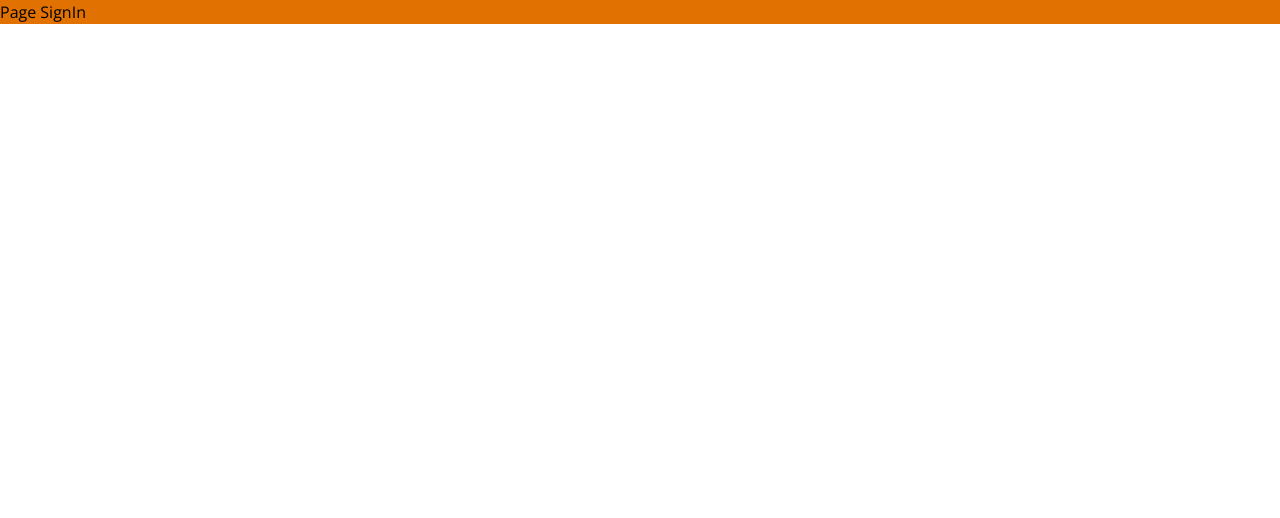
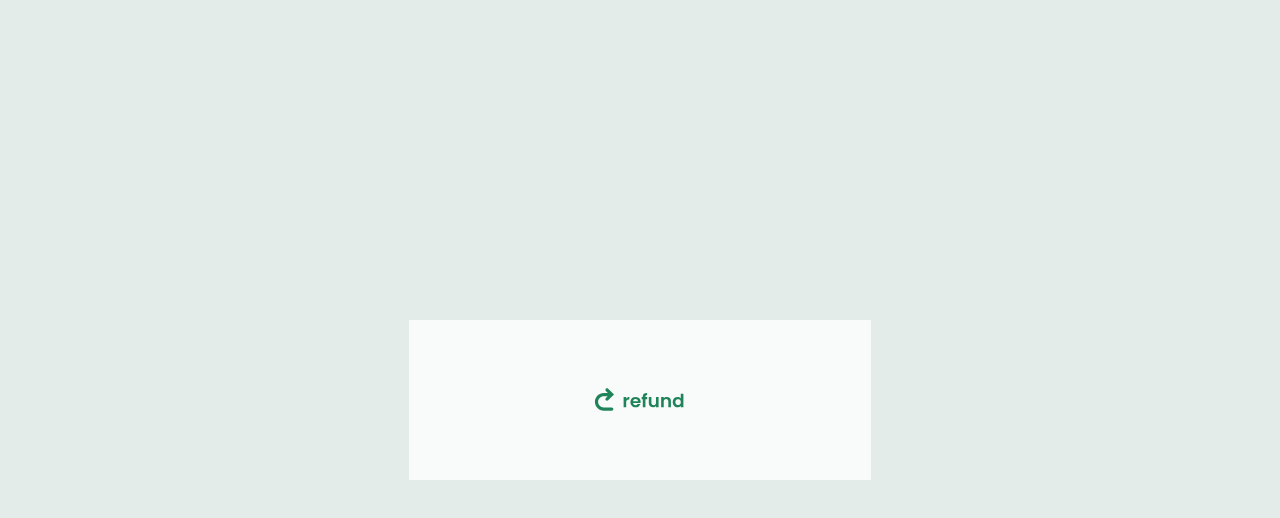
Before and after one commit to pedroqueirozs/refund_app2.0, a React (Vite) app: page / in a window 1280 px wide. Shown: the top 518 px of the page. Built offline with nearby package versions, Linux system fonts and the light colour scheme.

Commit message:
starting to create components

```diff
--- /dev/null
+++ b/src/components/AuthLayout.tsx
@@ -0,0 +1,13 @@
+import { Outlet } from "react-router"
+import logoSvg from "../assets/logo.svg"
+
+export function AuthLayout() {
+    return (
+        <div className="w-screen h-screen bg-gray-400 flex flex-col justify-center items-center text-gray-100">
+            <main className="bg-gray-500 p-8 rouded-md flex items-center flex-col md:min-w-[462px]">
+                <img src={logoSvg} alt="" className="my-8" />
+                <Outlet/>
+            </main>
+        </div>
+    )
+}
--- a/src/pages/SignIn.tsx
+++ b/src/pages/SignIn.tsx
@@ -1,3 +1,7 @@
 export function SignIn() {
-    return <h1>Page SignIn</h1>
+    return (
+        <form className="w-full flex flex-col gap-4">
+
+        </form>
+    )
 }
--- a/src/routes/auth-routes.tsx
+++ b/src/routes/auth-routes.tsx
@@ -1,10 +1,13 @@
 import { Routes, Route } from "react-router";
 import { SignIn } from "../pages/SignIn";
+import { AuthLayout } from "../components/AuthLayout";
 
 export function AuthRoutes() {
     return (
         <Routes>
-            <Route path="/" element={<SignIn/>} />
+            <Route path="/" element={<AuthLayout />}>
+                <Route path="/" element={<SignIn />} />
+            </Route>
         </Routes>
     )
 }
```
Also changed, not shown: src/components/Input.tsx (added, +9 -0 lines).
